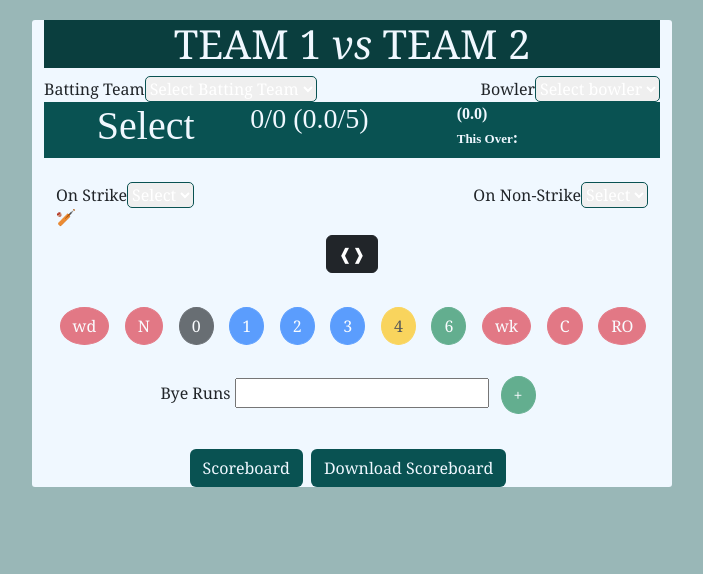
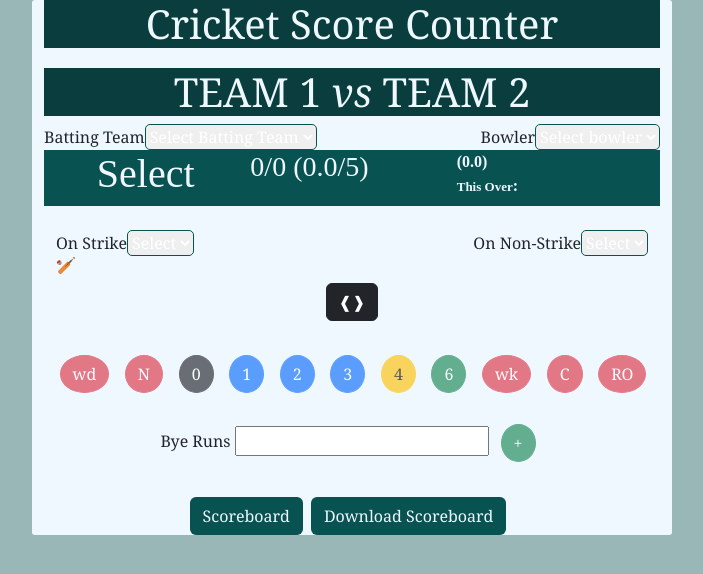
Before and after one commit to Faiz1604/Cscore, a React (Create React App) app: page /count in a window 1280 px wide. Shown: the top 574 px of the page, without its empty margins (288-991 px from the left). Built offline with nearby package versions, Linux system fonts and the light colour scheme.

Commit message:
updating h1 tag

```diff
--- a/src/App.js
+++ b/src/App.js
@@ -41,7 +41,7 @@ function App() {
       <Routes>
         <Route path = "/" key={0} element={<>
           <Navbar/>
-          <h1>Cricket Score  Counter</h1>
+          <h1 className="text-center heading">Cricket Score  Counter</h1>
       <div className="container app-container" style={{height:'90vh'}}>
       <h1 className = "text-center heading">Enter Teams Name</h1>
         <h3 className = "text-center">{teamOne.toUpperCase()}</h3>
--- a/src/components/CountingPage.js
+++ b/src/components/CountingPage.js
@@ -279,10 +279,12 @@ const CountingPage = (props) => {
       {/*main layout started from here */}
 
       <div className=" container main app-container"  style={{height:'100%'}}>
-        {
+        {<>
+          <h1 className="text-center heading">Cricket Score  Counter</h1>
           <h1 className="heading" style={{ marginTop: "20px" }}>
             {props.team1.toUpperCase()} <i>vs</i> {props.team2.toUpperCase()}
           </h1>
+          </>
         }
         {/* //select team for batting and bowler for bowling */}
 
--- a/src/components/DataEntry.js
+++ b/src/components/DataEntry.js
@@ -50,7 +50,7 @@ const onOverChange = (event)=>{
   return (
     <>
     <div className="container app-container">
-    <h1>Cricket Score  Counter</h1>
+    <h1 className="text-center heading">Cricket Score  Counter</h1>
    <div className="">
     {<h1 className ="heading">{props.team1.toUpperCase()} <i>vs</i> {props.team2.toUpperCase()}</h1>}
     <div className="container">
```
